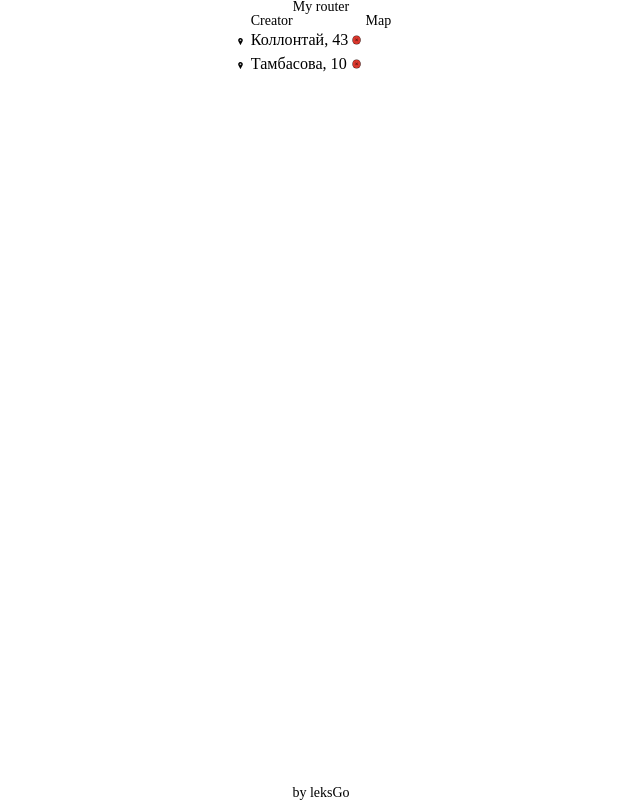
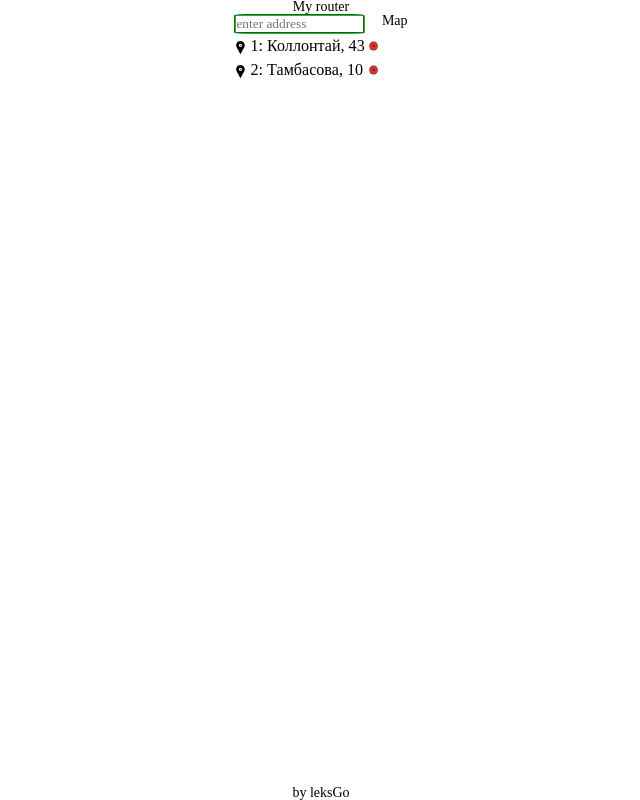
Before and after one commit to leksGoDev/locations-mapper, a React (Create React App) app: page / in a window 1280 px wide. Shown: the whole page, without its empty margins (319-959 px from the left). Built offline with nearby package versions, Linux system fonts and the light colour scheme.

Commit message:
Route create and remove

```diff
--- a/src/App.js
+++ b/src/App.js
@@ -1,6 +1,5 @@
 import './App.css'
-import RoutesCreator from "./components/routes/RoutesCreator"
-import RoutesList from "./components/routes/RoutesList"
+import RoutesMain from "./components/routes/RoutesMain";
 export default function App() {
     return (
         <div className="container">
@@ -8,8 +7,7 @@ export default function App() {
                 <header>My router</header>
                 <main className="main-content">
                     <section className="routes">
-                        <RoutesCreator/>
-                        <RoutesList/>
+                        <RoutesMain/>
                     </section>
                     <section className="map">Map</section>
                 </main>
--- a/src/components/routes/RouteItem.jsx
+++ b/src/components/routes/RouteItem.jsx
@@ -1,18 +1,16 @@
 export default function RouteItem(props){
     const styles = {
-        li:{
-            display: 'list-item',
-            listStyle: 'outside url("logo-location.svg")',
-            fontSize: '1.15em',
-            '& li::marker': {
-                textTransform: 'uppercase'
-            }
-        },
-        span:{
+        div:{
             display: 'flex',
             alignItems: 'center',
             justifyContent: 'space-between',
             lineHeight: '1.5'
+        },
+        img:{
+            width: '0.8em',
+            height: '0.8em',
+            verticalAlign: 'middle',
+            marginRight: '0.2em'
         },
         button:{
             backgroundColor: '#D9372C',
@@ -22,10 +20,19 @@ export default function RouteItem(props){
             transform: 'scale(0.5)'
         }
     }
-    return <li style={styles.li}>
-        <span style={styles.span}>
-            {props.value}
-            <button type="reset" style={styles.button}>&times;</button>
-        </span>
+    return <li style={{fontSize: '1.15em'}}>
+        <div style={styles.div}>
+            <span>
+                <img src={'logo-location.svg'}
+                     alt='logo'
+                     style={styles.img}/>
+                {props.index}: {props.value}
+            </span>
+            <button type="reset"
+                    style={styles.button}
+                    onClick={props.onRemoveClick}>
+                &times;
+            </button>
+        </div>
     </li>
 }
--- a/src/components/routes/RoutesCreator.jsx
+++ b/src/components/routes/RoutesCreator.jsx
@@ -1,5 +1,19 @@
-export default function RoutesCreator(){
-    return(
-        <div>Creator</div>
-    );
+export default function RoutesCreator(props){
+    const style = {
+        border: '0.15rem groove #2db232',
+        borderRadius: '8%'
+    }
+    function searchKey(event){
+        if (event.keyCode === 13){
+            event.preventDefault()
+            props.onAddClick(event.target.value)
+            event.target.value = ''
+        }
+    }
+    return <input style={style}
+                  size="15"
+                  type="text"
+                  placeholder="enter address"
+                  onKeyDown={(event)=>searchKey(event)}
+    />
 }
--- a/src/components/routes/RoutesList.jsx
+++ b/src/components/routes/RoutesList.jsx
@@ -1,13 +1,11 @@
 import RouteItem from "./RouteItem";
 
-export default function RoutesList(){
-    const routes = [{
-        id: 0,
-        value: 'Коллонтай, 43'
-    },{
-        id: 1,
-        value: 'Тамбасова, 10'
-    }]
-
-    return<ul>{routes.map(route =><RouteItem key={route.id} value={route.value}/>)}</ul>
+export default function RoutesList(props){
+    return<ul>{props.routes.map(route =>
+        <RouteItem key={route.id}
+                   value={route.value}
+                   index={route.id + 1}
+                   onRemoveClick={props.onRemoveClick.bind(null, route.id)}
+        />)}
+    </ul>
 }
--- /dev/null
+++ b/src/components/routes/RoutesMain.jsx
@@ -0,0 +1,30 @@
+import {useState} from "react";
+import RoutesList from "./RoutesList";
+import RoutesCreator from "./RoutesCreator";
+export default function RoutesMain(){
+    const [routes, setRoutes] = useState([{
+        id: 0,
+        value: 'Коллонтай, 43'
+    },{
+        id: 1,
+        value: 'Тамбасова, 10'
+    }])
+    function handleAddRoute(text){
+        const route = {
+            id: routes.length,
+            value: text
+        }
+        const updatedRoutes = routes.slice()
+        updatedRoutes.push(route)
+        setRoutes(updatedRoutes)
+    }
+    function handleRemoveRoute(index){
+        const updatedRoutes = [...routes.slice(0, index),...routes.slice(index + 1, routes.length)]
+        updatedRoutes.forEach((el, i) => el.id = i)
+        setRoutes(updatedRoutes)
+    }
+    return (<>
+            <RoutesCreator onAddClick={(text)=>handleAddRoute(text)}/>
+            <RoutesList routes={routes} onRemoveClick={index=>handleRemoveRoute(index)}/>
+        </>)
+}
```
